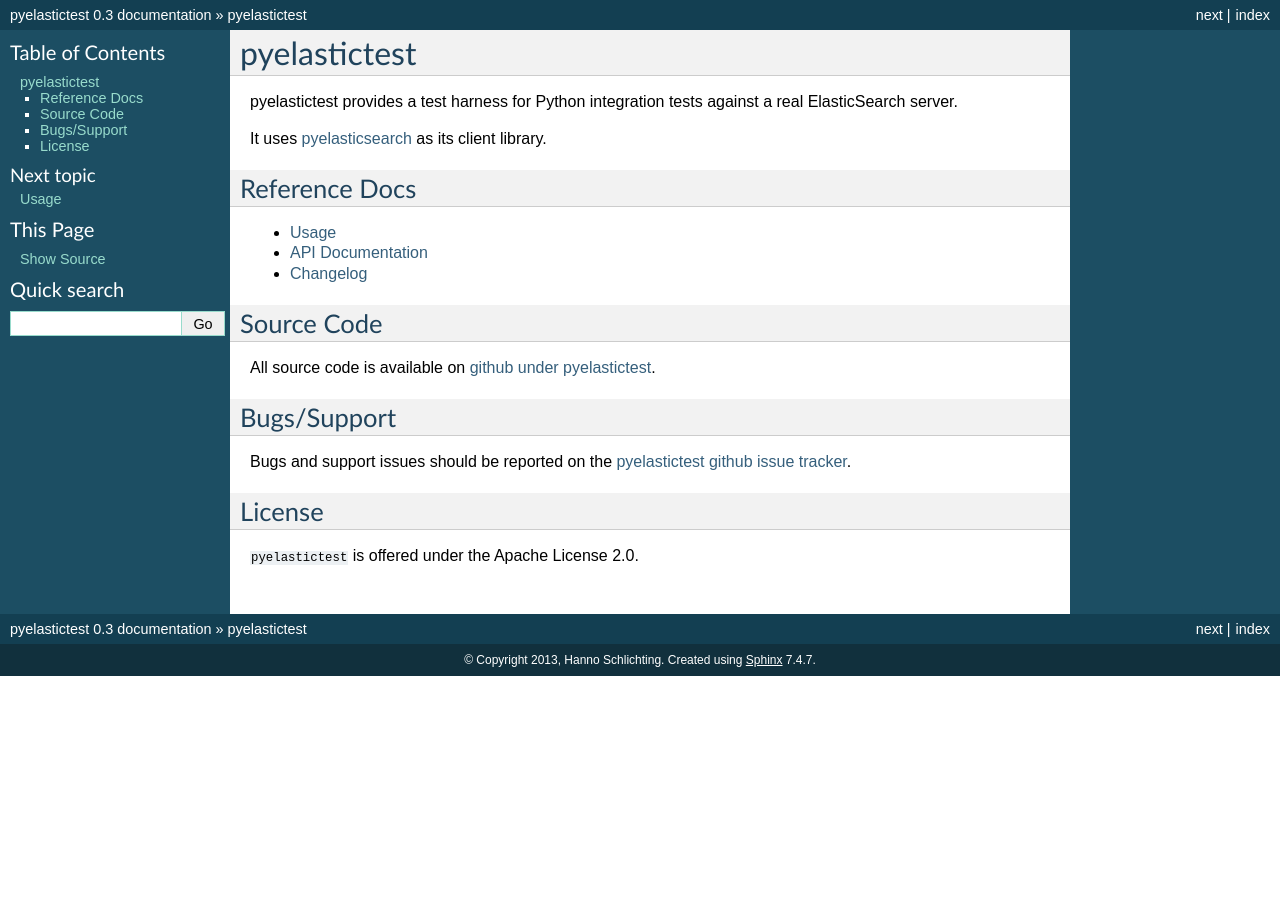
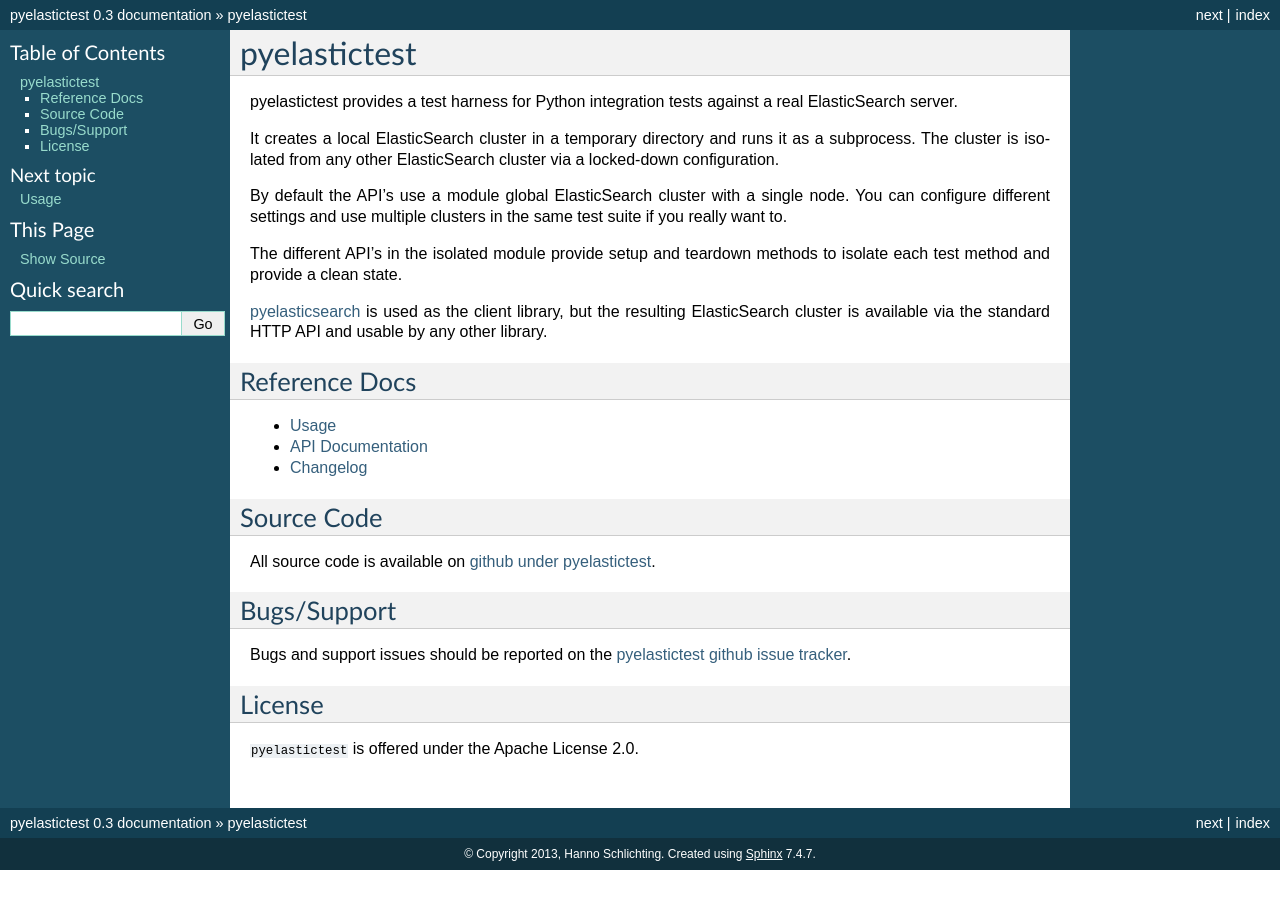
Before and after one commit to hannosch/pyelastictest, a Sphinx documentation site: the page built from docs/index.rst, in a window 1280 px wide. Built offline with Sphinx 7.4.7, drawn with Linux system fonts in a browser that asks for light colours.

Commit message:
brush up intro docs

```diff
--- a/docs/index.rst
+++ b/docs/index.rst
@@ -5,8 +5,20 @@
 pyelastictest provides a test harness for Python integration tests against a
 real ElasticSearch server.
 
-It uses `pyelasticsearch <https://pyelasticsearch.readthedocs.org>`_ as its
-client library.
+It creates a local ElasticSearch cluster in a temporary directory and runs it
+as a subprocess. The cluster is isolated from any other ElasticSearch cluster
+via a locked-down configuration.
+
+By default the API's use a module global ElasticSearch cluster with a single
+node. You can configure different settings and use multiple clusters in the
+same test suite if you really want to.
+
+The different API's in the isolated module provide setup and teardown methods
+to isolate each test method and provide a clean state.
+
+`pyelasticsearch <https://pyelasticsearch.readthedocs.org>`_ is used as the
+client library, but the resulting ElasticSearch cluster is available via the
+standard HTTP API and usable by any other library.
 
 Reference Docs
 ==============
```
Also changed, not shown: docs/usage.rst (+4 -8 lines).
